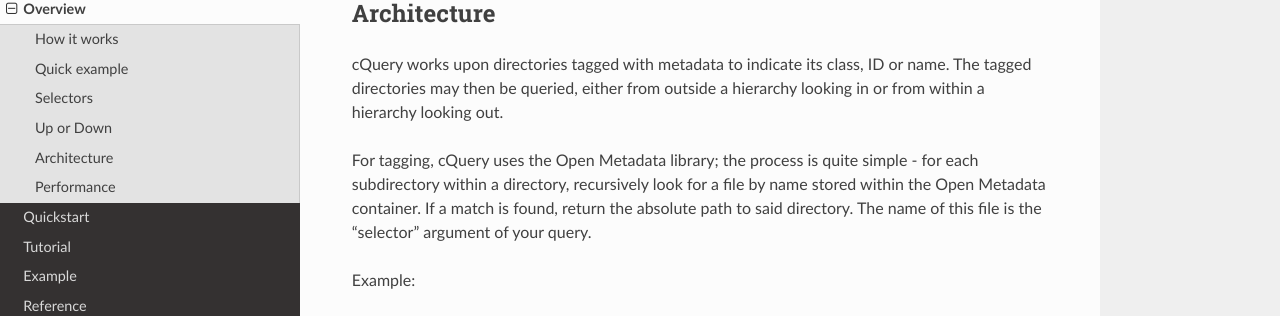
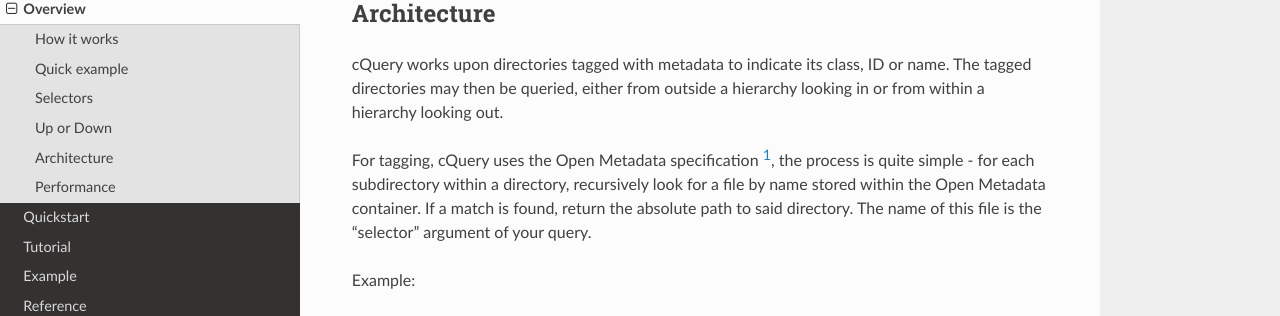
Before and after one commit to abstractfactory/cquery, a Sphinx documentation site: the page built from docs/overview.rst, in a window 1280 px wide and 1400 px high, scrolled down 1524 px. Shown: the part 112-428 px from the top of the window. Built offline with Sphinx 7.4.7 and the Read the Docs theme 2.0.0, drawn with Linux system fonts in a browser that asks for light colours; some of the changed text lies outside the part shown.

Commit message:
Docs cosmetics

```diff
--- a/docs/overview.rst
+++ b/docs/overview.rst
@@ -72,7 +72,7 @@
 
 cQuery works upon directories tagged with metadata to indicate its class, ID or name. The tagged directories may then be queried, either from outside a hierarchy looking in or from within a hierarchy looking out.
 
-For tagging, cQuery uses the Open Metadata library; the process is quite simple - for each subdirectory within a directory, recursively look for a file by name stored within the Open Metadata container. If a match is found, return the absolute path to said directory. The name of this file is the "selector" argument of your query.
+For tagging, cQuery uses the Open Metadata specification [1]_, the process is quite simple - for each subdirectory within a directory, recursively look for a file by name stored within the Open Metadata container. If a match is found, return the absolute path to said directory. The name of this file is the "selector" argument of your query.
 
 Example:
 
@@ -125,3 +125,5 @@
 - http://www.lesbonscomptes.com/recoll/
 - http://grothoff.org/christian/doodle/
 - http://xapian.org/
+
+.. [1] For more information on Open Metadata, see here https://github.com/abstractfactory/openmetadata
```
